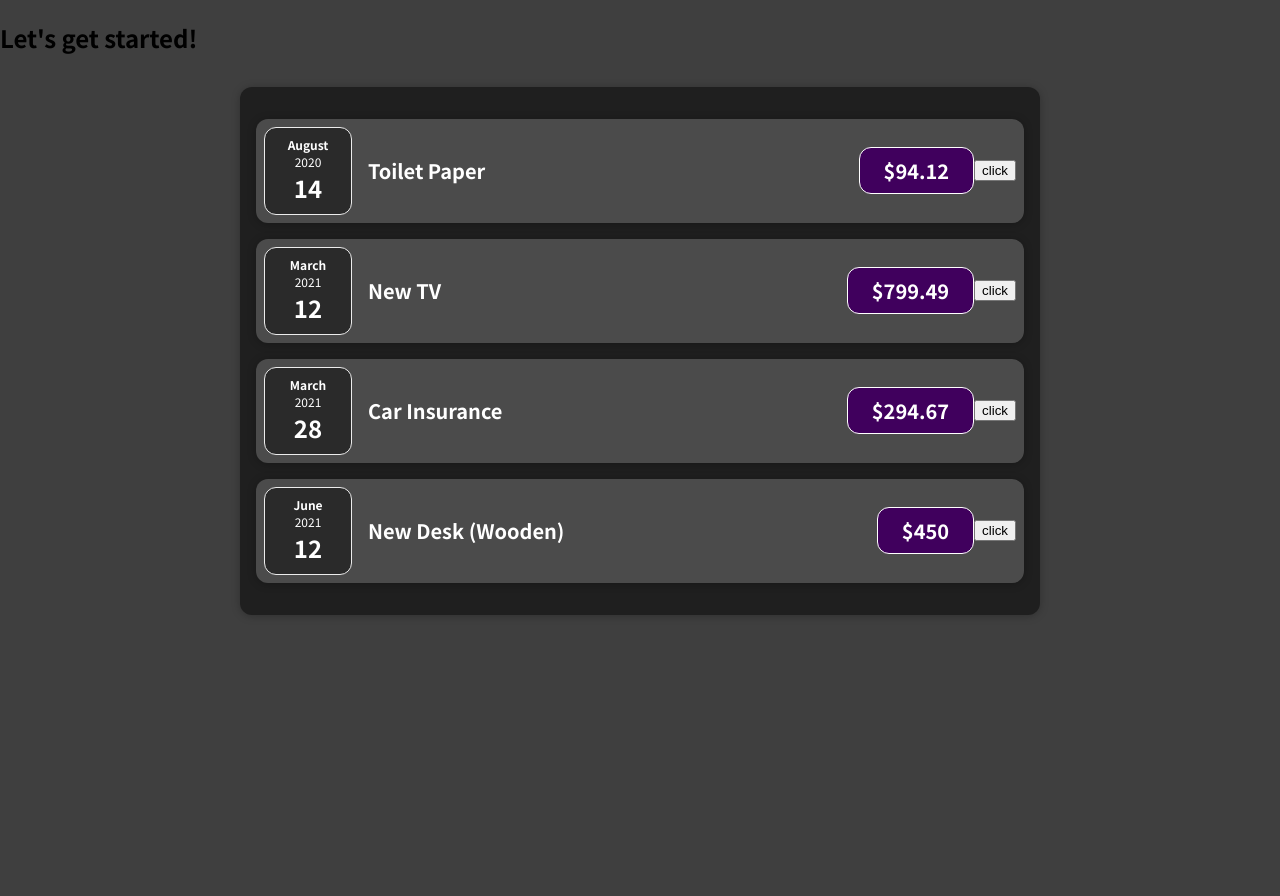
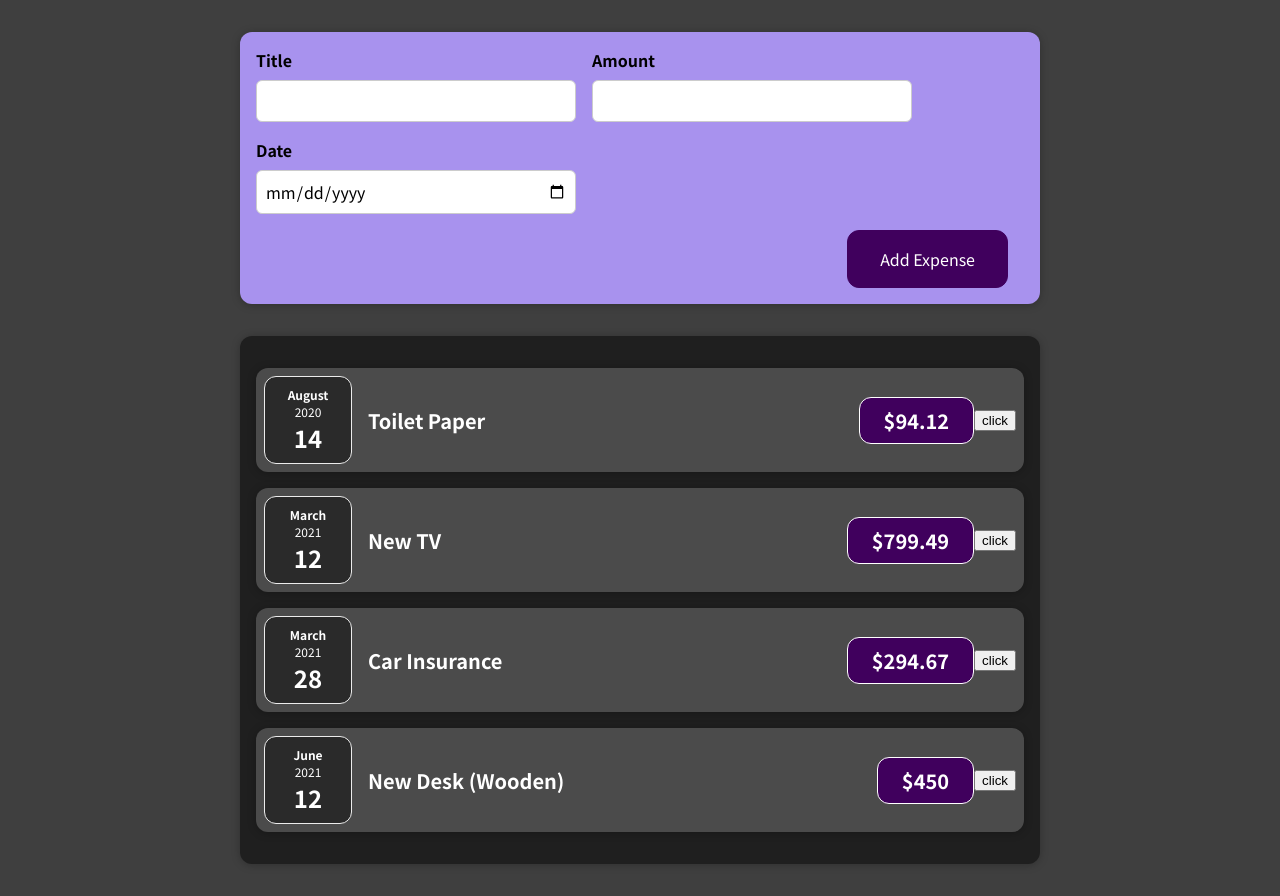
Before and after one commit to sshyukk/Toy-Project, a React (Create React App) app in the folder 01-starting-setup/: page / in a window 1280 px wide. Before the commit the page ends 800 px from the top, so only its background shows below. Built offline with nearby package versions, Linux system fonts and the light colour scheme.

Commit message:
input 컴포넌트 생성

```diff
--- a/01-starting-setup/src/App.js
+++ b/01-starting-setup/src/App.js
@@ -1,5 +1,6 @@
 import React from "react";
-import Expenses from "./components/expenses/Expenses"
+import Expenses from "./components/expenses/Expenses.js"
+import NewExpense from "./components/NewExpense/NewExpense.js";
 
 const App = () => {
   const expenses = [
@@ -29,7 +30,7 @@ const App = () => {
   ]
   return (
     <div>
-      <h2>Let's get started!</h2>
+      <NewExpense />
       <Expenses item={expenses}/>
     </div>
   );
--- /dev/null
+++ b/01-starting-setup/src/components/NewExpense/ExpenseForm.css
@@ -0,0 +1,26 @@
+.new-expense__controls {
+    display: flex;
+    flex-wrap: wrap;
+    gap: 1rem;
+    margin-bottom: 1rem;
+    text-align: left;
+  }
+
+  .new-expense__control label {
+    font-weight: bold;
+    margin-bottom: 0.5rem;
+    display: block;
+  }
+
+  .new-expense__control input {
+    font: inherit;
+    padding: 0.5rem;
+    border-radius: 6px;
+    border: 1px solid #ccc;
+    width: 20rem;
+    max-width: 100%;
+  }
+
+  .new-expense__actions {
+    text-align: right;
+  }
--- /dev/null
+++ b/01-starting-setup/src/components/NewExpense/ExpenseForm.js
@@ -0,0 +1,28 @@
+import React from "react"
+import "./ExpenseForm.css"
+
+const ExpenseForm = () => {
+    return (
+        <form>
+            <div className="new-expense__controls">
+                <div className="new-expense__control">
+                    <label>Title</label>
+                    <input type="text" />
+                </div>
+                <div className="new-expense__control">
+                    <label>Amount</label>
+                    <input type="number" min="0.01" step="0.01" />
+                </div>
+                <div className="new-expense__control">
+                    <label>Date</label>
+                    <input type="date" min="2019-01-01" max="2022-12-31" />
+                </div>
+            </div>
+            <div className="new-expense__actions">
+                <button type="submit">Add Expense</button>
+            </div>
+        </form>
+    )
+}
+
+export default ExpenseForm
--- /dev/null
+++ b/01-starting-setup/src/components/NewExpense/NewExpense.css
@@ -0,0 +1,38 @@
+.new-expense {
+    background-color: #a892ee;
+    padding: 1rem;
+    margin: 2rem auto;
+    width: 50rem;
+    max-width: 95%;
+    border-radius: 12px;
+    text-align: center;
+    box-shadow: 0 1px 8px rgba(0, 0, 0, 0.25);
+  }
+
+  .new-expense button {
+    font: inherit;
+    cursor: pointer;
+    padding: 1rem 2rem;
+    border: 1px solid #40005d;
+    background-color: #40005d;
+    color: white;
+    border-radius: 12px;
+    margin-right: 1rem;
+  }
+
+  .new-expense button:hover,
+  .new-expense button:active {
+    background-color: #510674;
+    border-color: #510674;
+  }
+
+  .new-expense button.alternative {
+    color: #220131;
+    border-color: transparent;
+    background-color: transparent;
+  }
+
+  .new-expense button.alternative:hover,
+  .new-expense button.alternative:active {
+    background-color: #ddb3f8;
+  }
--- /dev/null
+++ b/01-starting-setup/src/components/NewExpense/NewExpense.js
@@ -0,0 +1,13 @@
+import React from "react"
+import "./NewExpense.css"
+import ExpenseForm from "./ExpenseForm.js"
+
+const NewExpense = () => {
+    return (
+        <div className="new-expense">
+            <ExpenseForm />
+        </div>
+    )
+}
+
+export default NewExpense
```
Also changed, not shown: 1 other file (tests, documents, lock files or other folders).
